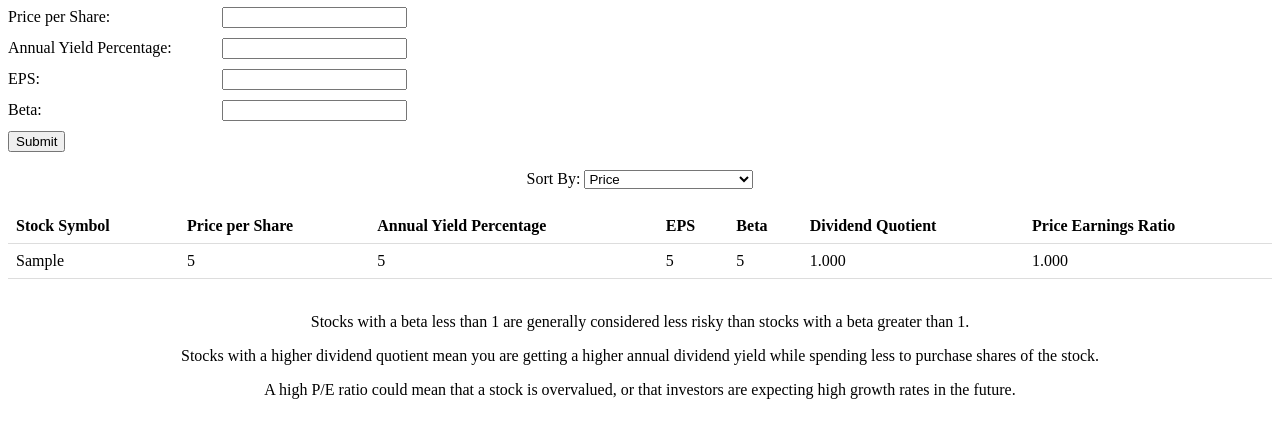
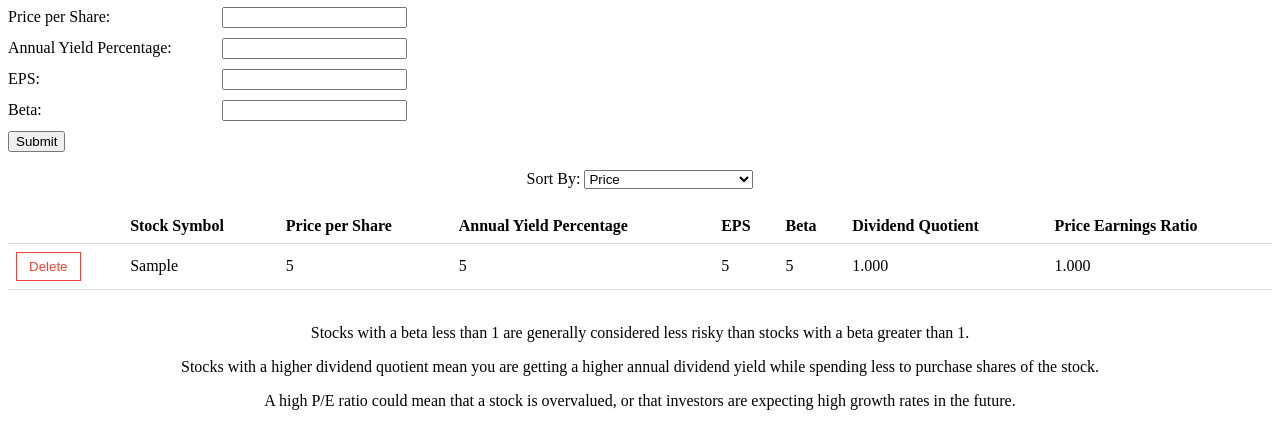
Before and after one commit to Francis-McKee/sortable-stock-table, a plain HTML site: page index.html in a window 1280 px wide. Both pictures are taken after typing "Sample", "5", "5", "5", "5" into the empty fields and a click on the button "Submit". Shown: the part 104-552 px from the top of the page. Drawn offline with Linux system fonts and the light colour scheme.

Commit message:
added functionality to delete a row in the table

```diff
--- a/index.html
+++ b/index.html
@@ -35,6 +35,23 @@
 
         #notes {
             text-align: center;
+        }
+
+        .delete-button {
+            background-color: #ffffff;
+            color: #f44336;
+            border: 1px solid #f44336;
+            padding: 6px 12px;
+            text-align: center;
+            text-decoration: none;
+            display: inline-block;
+            cursor: pointer;
+            transition: background-color 0.3s ease;
+        }
+
+        .delete-button:hover {
+            background-color: #f44336;
+            color: #ffffff;
         }
 
     </style>
@@ -85,6 +102,7 @@
         <table id="stockTable">
             <thead>
                 <tr>
+                    <th></th>
                     <th>Stock Symbol</th>
                     <th>Price per Share</th>
                     <th>Annual Yield Percentage</th>
@@ -134,6 +152,9 @@
             sortedStocks.forEach(([stockSymbol, stock]) => {
                 var row = document.createElement("tr");
                 row.innerHTML = `
+                    <td>
+                        <button class="delete-button" onclick="deleteStock('${stockSymbol}')">Delete</button>
+                    </td>
                     <td>${stockSymbol}</td>
                     <td>${stock.price}</td>
                     <td>${stock.apy}</td>
@@ -145,6 +166,13 @@
 
                 tableBody.appendChild(row);
             });
+        }
+
+        function deleteStock(symbol) {
+            if (stockDict.hasOwnProperty(symbol)) {
+                delete stockDict[symbol];
+                displayStockInfo();
+            }
         }
 
         document.getElementById("stockForm").addEventListener("submit", function(event) { // listens to the submit even of the form
```
